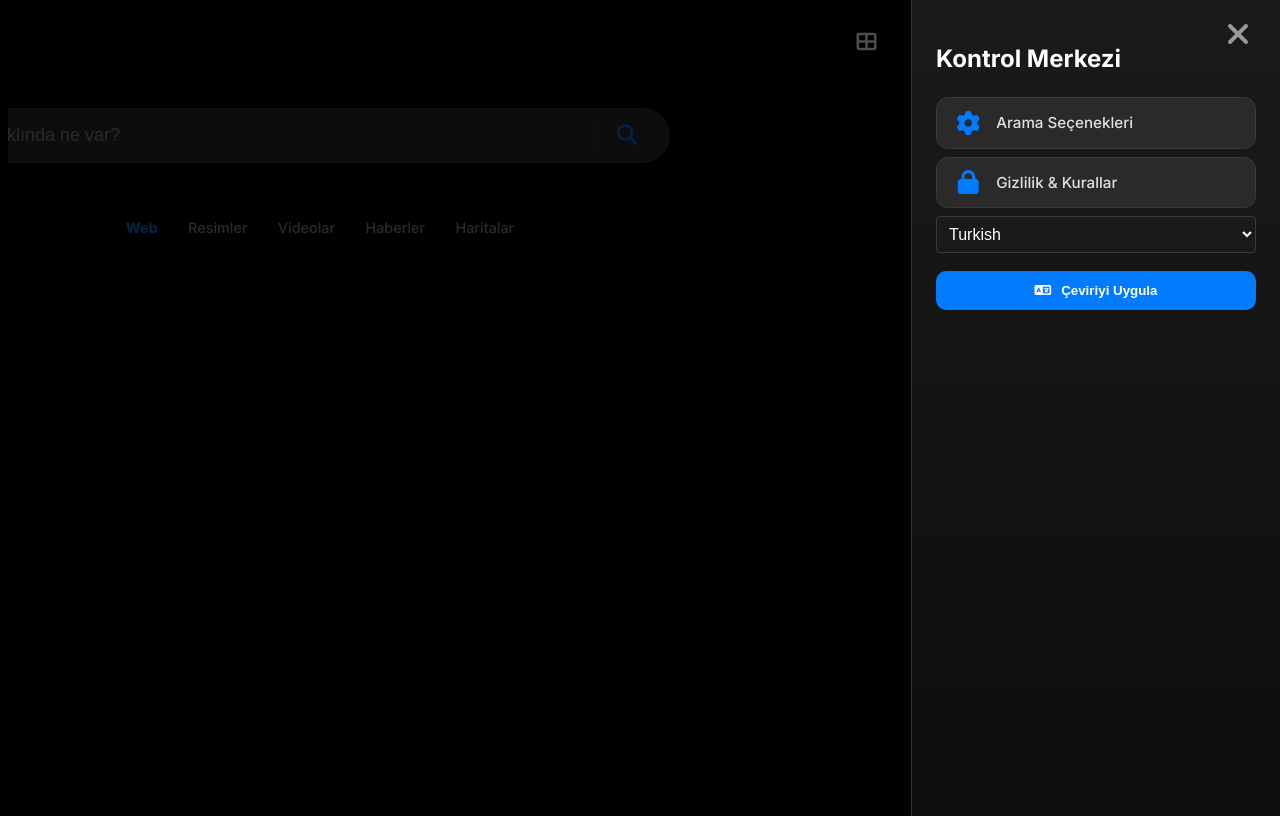
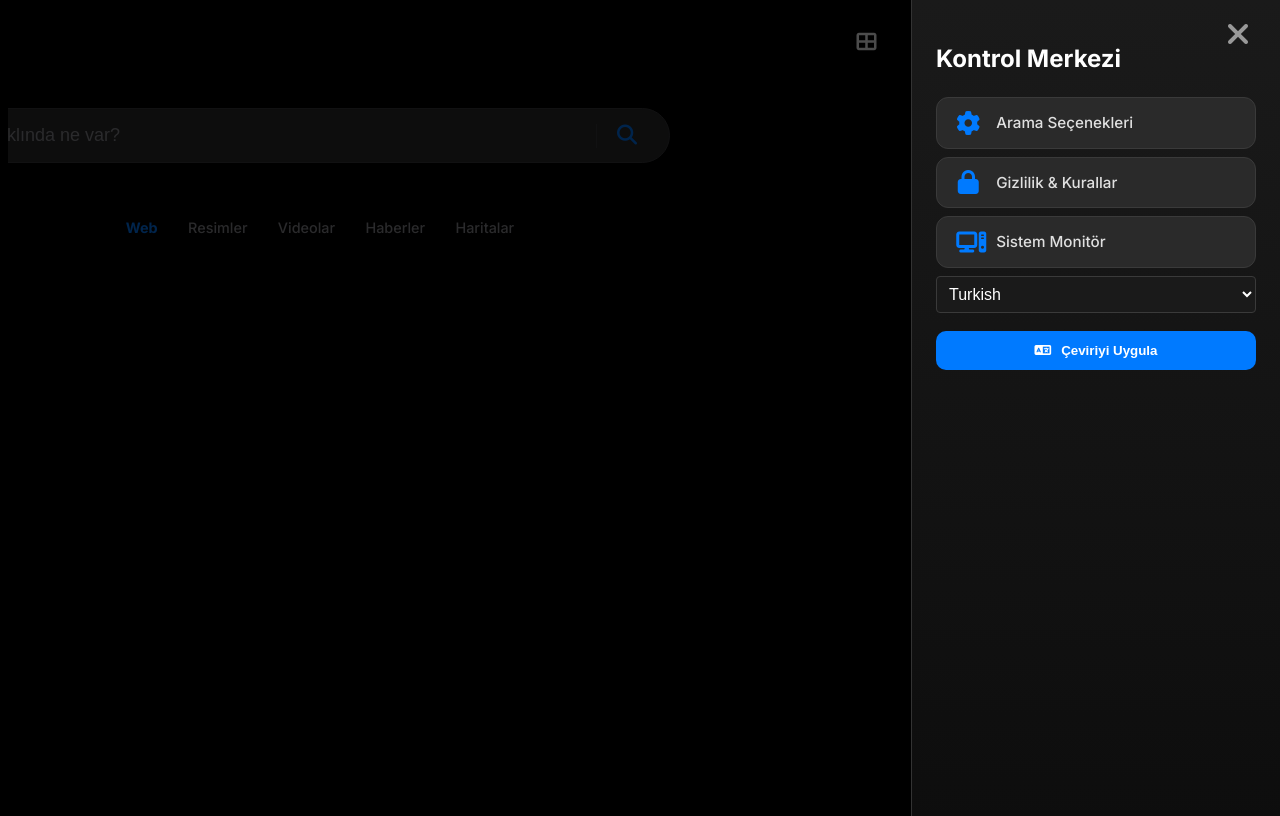
Before and after one commit to openbytelabs/Synapic, a Vue app in the folder frontend/: page /search in a window 1280 px wide. Both pictures are taken after a click on the button 1241 px from the left and 42 px from the top of the page. Built offline with nearby package versions, Linux system fonts and the light colour scheme.

Commit message:
Update ResultsView.vue

```diff
--- a/frontend/src/views/ResultsView.vue
+++ b/frontend/src/views/ResultsView.vue
@@ -287,6 +287,10 @@
             <i class="fa-solid fa-lock"></i>
             <span>Gizlilik & Kurallar</span>
             </a>
+            <a href="https://uptime.synapic.com.tr" class="menu-item">
+            <i class="fa-solid fa-computer"></i>
+            <span>Sistem Monitör</span>
+          </a>
             <select class="custom-select" v-model="currentLang">
               <option value="tr">Turkish</option>
 <option value="en">English</option>
```
